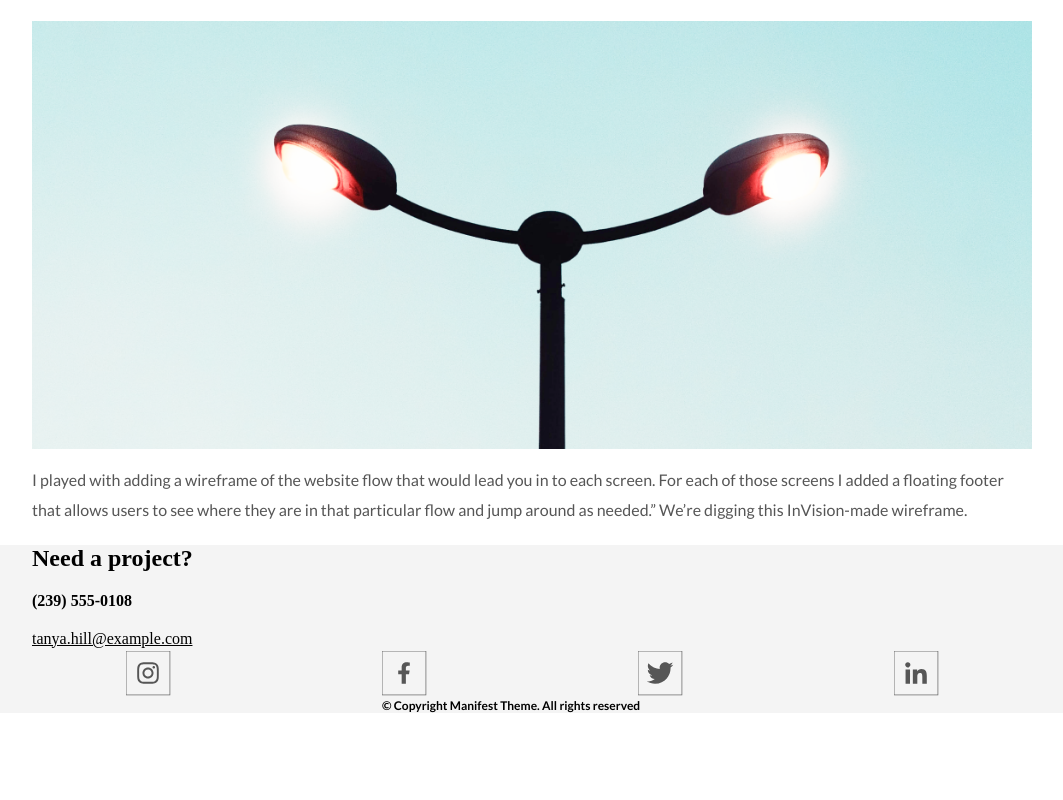
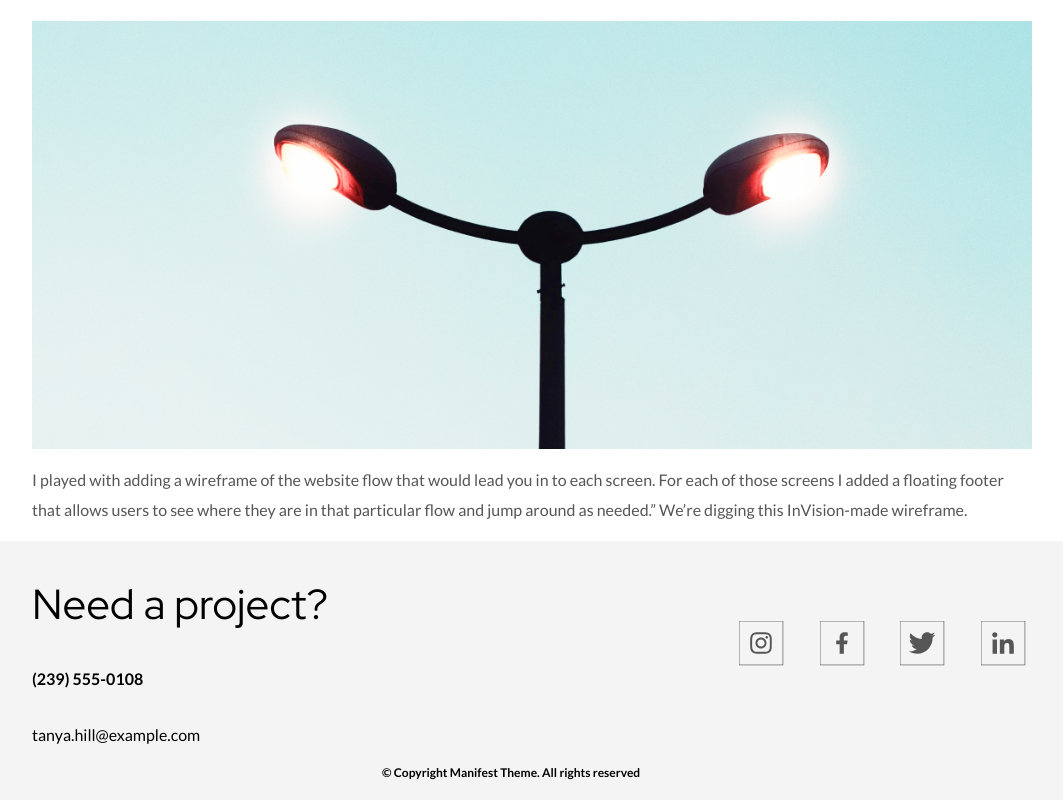
Before and after one commit to MaryMaistrova/responsive-images, a plain HTML site: page index.html in a window 1280 px wide. Shown: the part 2103-2903 px from the top of the page, without its empty margins (108-1171 px from the left). Before the commit the page ends 2816 px from the top, so only its background shows below. Drawn offline with Linux system fonts and the light colour scheme.

Commit message:
fixed footer

```diff
--- a/style.css
+++ b/style.css
@@ -53,15 +53,19 @@ footer {
   width: 100%;
   margin: auto;
   background-color: #F4F4F4;
+  cursor: pointer;
 }
-/* ! */
-@media (min-width: 1001px) {
+
 .pain-in-the-ass {
   width: 1000px;
+  display: flex;
   margin: auto;
   justify-content: space-between;
   align-items: center;
 }
+
+.pain-in-the-ass>div:first-of-type {
+  width: 400px;
 }
 
 @media (max-width: 1000px) {
@@ -92,28 +96,38 @@ footer {
 
 @media (max-width: 600px) {
   .logos {
+    display: flex;
     margin: auto;
     width: 300px;
     padding-bottom: 30px;
-    justify-content: space-around;
+    justify-content: center;
+    gap: 30px;
   }
 }
 
 footer h2 {
-  width: 350px;
   padding-bottom: 0px;
+  font-family: "Red Hat Display", Arial, Helvetica, sans-serif;
+  font-size: 42px;
+  font-weight: normal;
 }
 
 footer h6,
 a {
   font-size: 16px;
   color: black;
-  margin-top: 20px;
-  margin-bottom: 20px;
+  font-family: "Lato", Arial, Helvetica, sans-serif;
+  text-decoration: none;
+}
+
+footer>h6:last-of-type {
+  padding: 20px;
+  padding: 20px;
 }
 
 .logos {
   display: flex;
+  width: 300px;
   gap: 23px;
 }
 
```
Lines whose indentation alone changed are shown as unchanged.
